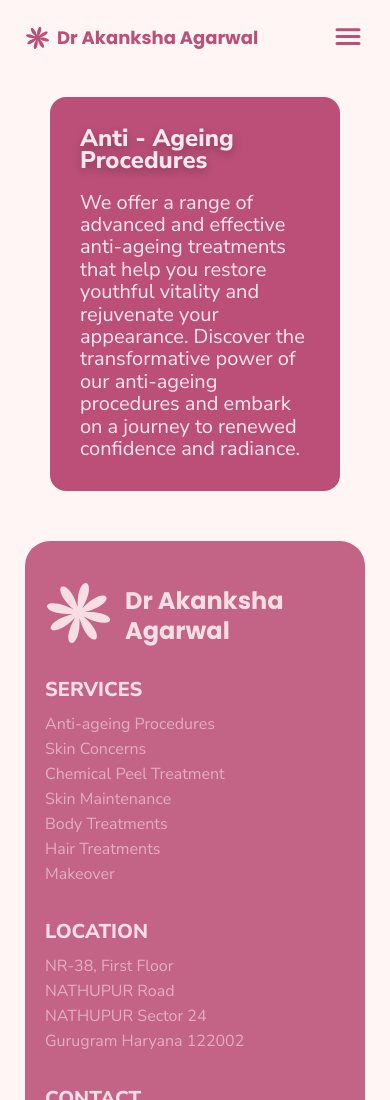
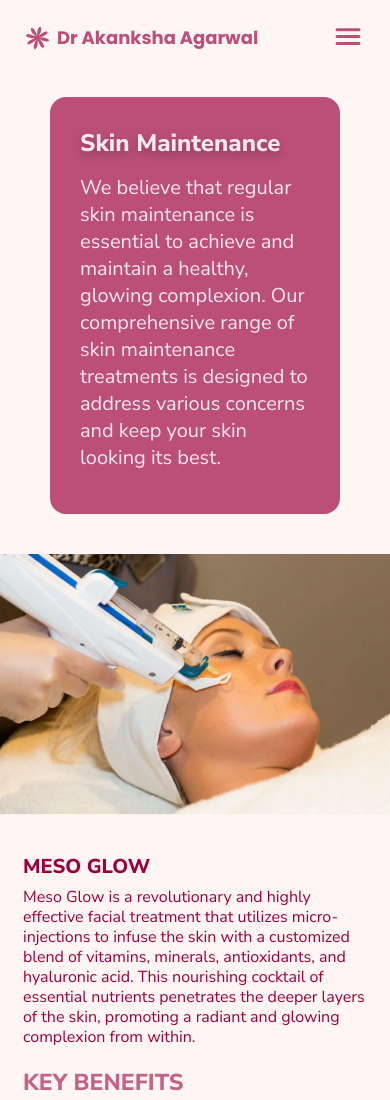
Before and after one commit to laibaahsan27/dr, a Next.js app in the folder frontend/: page /service5 in a window 390 px wide. Shown: the top 1100 px of the page. Built offline with nearby package versions, Linux system fonts and the light colour scheme.

Commit message:
service page-5 done

```diff
--- a/frontend/src/app/service5/css.css
+++ b/frontend/src/app/service5/css.css
@@ -1,4 +1,4 @@
-
+@import url('https://fonts.googleapis.com/css2?family=Inter:wght@600&family=Nunito+Sans:wght@300&display=swap');
 
 .outerS{
     border-radius: 16px;
@@ -7,6 +7,7 @@
     margin: 20px 50px;
 }
 .topHead{
+    padding-top: 5px;
     color: #FBE8EF;
     text-shadow: 0px 4px 10px rgba(0, 0, 0, 0.25);
     font-family: 'Nunito Sans';
@@ -23,5 +24,66 @@
     font-size: 20px;
     font-style: normal;
     font-weight: 400;
-    line-height: 112.4%; /* 22.48px */
+    /* line-height: 112.4%; */
+     /* 22.48px */
+    padding-bottom: 13px;
 }
+.serviceCover{
+    width: 100%;
+    display: flex;
+    flex-direction: row;
+}
+.serviceSection1{
+    width: 100%;
+}
+.serviceCoverImage{
+    margin: 20px 50px;
+    width: 90%;
+    height: 30%;
+}
+.servicePagesCard{
+    margin-top: 20px;
+    height: fit-content;
+    width: fit-content;
+    position: sticky;
+    top: 20px;
+    right: 0;
+    margin-left: auto;
+    margin-right: 50px;
+    justify-content: center;
+}
+.sv-heading{
+    margin-left: 50px;
+    margin-bottom: 20px;
+    font-size: 23px;
+    color: #C36386;
+font-family: "Nunito Sans";
+
+font-style: normal;
+font-weight: 700;
+
+text-transform: uppercase;
+}
+
+@media (max-width: 768px) {
+    .imageService{
+        /* margin: auto 10px; */
+        display: flex;
+        flex-direction: column;
+        justify-content: center;
+        align-items: center;
+    }
+    .serviceCoverImage{
+        width: 100%;
+        height: 100%;
+    }
+    .serviceCover{
+        flex-direction: column;
+    }
+    .servicePagesCard{
+        margin-right: auto;
+    }
+    .sv-heading{
+        margin-left: 23px;
+    }
+}
--- a/frontend/src/app/service5/page.js
+++ b/frontend/src/app/service5/page.js
@@ -1,25 +1,115 @@
-import React from 'react'
-import './css.css'
+"use client";
+import React, { useEffect, useState } from "react";
+import "./css.css";
+import Image from "next/image";
+import lip from "../../images/Rectangle 49.svg";
+import ServiceCard from "@/components/ServiceCard/ServiceCard";
+
+import ServiceText from "@/components/ServiceText/ServiceText";
+import SvCard from "@/components/SvCard/SvCard";
+import mobile from "../../images/sv5-m.png";
 
 export default function page() {
-const list=[
+  const windowWidth = window.innerWidth;
+  const IMG = windowWidth > 768 ? lip : mobile;
+
+  const [final, setFinal] = useState(IMG);
+  const list = [
     {
       id: 1,
-        heading: 'Anti - Ageing Procedures',
-        content: 'We offer a range of advanced and effective anti-ageing treatments that help you restore youthful vitality and rejuvenate your appearance. Discover the transformative power of our anti-ageing procedures and embark on a journey to renewed confidence and radiance.',
+      heading: "Skin Maintenance",
+      content:
+        "We believe that regular skin maintenance is essential to achieve and maintain a healthy, glowing complexion. Our comprehensive range of skin maintenance treatments is designed to address various concerns and keep your skin looking its best.",
     },
   ];
-
+  const list2 = [
+    {
+      id: 1,
+      heading: "Aquaoxy Facial",
+      content:
+        "Indulge in our Aquaoxy Facial, a refreshing and oxygenating treatment that hydrates and rejuvenates your skin from within. This invigorating facial stimulates circulation, detoxifies, and infuses essential nutrients, leaving you with a radiant and revitalized complexion.",
+    },
+    {
+      id: 2,
+      heading: "Hydrafacial",
+      content:
+        "Treat your skin to a Hydrafacial, a multi-step treatment that cleanses, exfoliates, and hydrates your skin. It also includes extractions to remove impurities, leaving your skin refreshed and radiant.",
+    },
+    {
+      id: 3,
+      heading: "Body Polishing",
+      content:
+        "Indulge in our luxurious body polishing treatment, a gentle exfoliation that removes dead skin cells and impurities. The result is soft, smooth, and glowing skin all over your body.",
+    },
+  ];
+  const list3 = [
+    {
+      id: 1,
+      content: "Enhances Skin Radiance",
+    },
+    {
+      id: 2,
+      content: "Diminishes Fine Lines",
+    },
+    {
+      id: 3,
+      content: "Boosts Collagen Production",
+    },
+    {
+      id: 4,
+      content: "Hydrates and Replenishes",
+    },
+  ];
+  const list4 = [
+    {
+      id: 3,
+      heading: "MESO GLOW",
+      content:
+        "Meso Glow is a revolutionary and highly effective facial treatment that utilizes micro-injections to infuse the skin with a customized blend of vitamins, minerals, antioxidants, and hyaluronic acid. This nourishing cocktail of essential nutrients penetrates the deeper layers of the skin, promoting a radiant and glowing complexion from within.",
+    },
+  ];
+  const list5 = [
+    {
+      id: 1,
+      heading: "SEMI-PERMANENT MAKEUP",
+      content:
+        "Our semi-permanent makeup solutions offer a low-maintenance and long-lasting way to enhance your features. Whether it's perfectly shaped eyebrows, defined eyeliner, or luscious lips, our skilled technicians create natural-looking results tailored to your preferences.",
+    },
+    {
+      id: 2,
+      bold:'BB Glow:',
+      content:
+        "Experience the benefits of BB Glow, a specialized treatment that combines microneedling with skin-colored pigments, providing a natural-looking foundation-like coverage to even out skin tone and camouflage imperfections. BB Glow is not a replacement for traditional makeup, but it offers an excellent option for those seeking a more even complexion without the need for heavy makeup.",
+    },
+  ];
   return (
     <div>
       {list.map((list) => {
         return (
-            <div className='outerS' id={list.id}>
-            <div className='topHead'>{list.heading}</div>
-            <div className='topTxt'>{list.content}</div>
+          <div className="outerS" id={list.id}>
+            <div className="topHead">{list.heading}</div>
+            <div className="topTxt">{list.content}</div>
           </div>
         );
       })}
+      <div className="serviceCover">
+        <div className="serviceSection1">
+          <div className="imageService">
+            <Image className="serviceCoverImage" src={final} alt="" />
           </div>
-  )
+          <ServiceText list2={list4} />
+          <div className="sv-heading">KEY BENEFITS</div>
+
+          <SvCard list3={list3} />
+
+          <ServiceText list2={list5} />
+          <ServiceText list2={list2} />
+        </div>
+
+        <div className="servicePagesCard">
+          <ServiceCard />
+        </div>
+      </div>
+    </div>
+  );
 }
--- a/frontend/src/components/ServiceCard/ServiceCard.jsx
+++ b/frontend/src/components/ServiceCard/ServiceCard.jsx
@@ -45,6 +45,7 @@ const ServiceCard = () => {
                 allowFullScreen={true}
                 loading="lazy"
                 referrerPolicy="no-referrer-when-downgrade"
+                className="maps"
               ></iframe>
             </div>
           </div>
--- a/frontend/src/components/ServiceCard/serviceCard.css
+++ b/frontend/src/components/ServiceCard/serviceCard.css
@@ -67,3 +67,11 @@
     display: flex;
     flex-direction: row;
 }
+@media(max-width:768px){
+    .contactNow{
+        width:100vw;
+    }
+    .maps{
+        width: 350px;
+    }
+}
--- a/frontend/src/components/ServiceText/ServiceText.css
+++ b/frontend/src/components/ServiceText/ServiceText.css
@@ -3,7 +3,7 @@
 .serviceData{
     margin: 20px 50px;
     width: 90%;
-    height: 30%;
+    /* height: 30%; */
     font-family: 'Nunito Sans', sans-serif;
     display: flex;
     flex-direction: column;
@@ -16,16 +16,21 @@
     margin: 20px 0px;
 }
 .serviceDataHeading{
+    margin-bottom: 8px;
     font-weight: 800;
-    font-size: 30px;
+    font-size: 32px;
     line-height: 34.77px;
     color: #9C003C;
 }
 .serviceDataContent{
     font-weight: 400;
-    font-size: 22px;
+    font-size: 24px;
     line-height: 28px;
     color: #9C003C;
+}
+.serviceDataContent span{
+    font-weight: 800;
+
 }
 @media (max-width: 768px) {
     .serviceData{
--- a/frontend/src/components/ServiceText/ServiceText.jsx
+++ b/frontend/src/components/ServiceText/ServiceText.jsx
@@ -11,7 +11,7 @@ const ServiceText = (props) => {
           return (
             <div key={item.id}> {/* Add a unique key for each mapped element */}
               <div className="serviceDataHeading">{item.heading}</div>
-              <div className="serviceDataContent">{item.content}</div>
+              <div className="serviceDataContent"><span>{item.bold} </span>{item.content}</div>
             </div>
           );
         })}
--- /dev/null
+++ b/frontend/src/components/SvCard/SvCard.css
@@ -0,0 +1,50 @@
+.sv {
+
+    display: flex;
+
+    margin-left: 50px;
+}
+.svCard {
+    display: flex;
+    width: 78%;
+    height: 99px;
+    padding: 8px;
+    justify-content: center;
+    align-items: center;
+    gap: 8px;
+    border-top: 7px solid #bb4f77;
+    background: #f7dee4;
+    color: #9C003C;
+    text-align: center;
+    font-family: "Nunito Sans";
+    font-size: 19px;
+    font-style: normal;
+    font-weight: 500;
+    text-align: center;
+    line-height: 20px;
+}
+@media (min-width: 1400px){
+    .svCard {
+        width: 195px;
+        font-size: 22px;
+    }
+    .sv{
+        display: flex;
+        column-gap: 23px;
+    }
+}
+@media(max-width:768px){
+    .sv{
+        display: flex;
+        flex-direction: column;
+      row-gap: 18px;
+      margin-left: 0;
+    }
+    .svCard{
+        height: fit-content;
+      min-width: 320px;
+    }
+    .sv-P{
+        align-self: center;
+    }
+}
--- /dev/null
+++ b/frontend/src/components/SvCard/SvCard.jsx
@@ -0,0 +1,21 @@
+import React from "react";
+import "./SvCard.css";
+const SvCard = (props) => {
+  const { list3 } = props;
+  return (
+    <div className="sv">
+
+      {list3.map((item) => {
+        return (
+          <div key={item.id} className="sv-P">
+            <div className="svCard">
+              <div className="svCardContent">{item.content}</div>
+            </div>
+          </div>
+        );
+      })}
+    </div>
+  );
+};
+
+export default SvCard;
```
Also changed, not shown: frontend/src/images/Rectangle 49.svg (added), frontend/src/images/sv5-m.png (added). Lines whose indentation alone changed are shown as unchanged.
